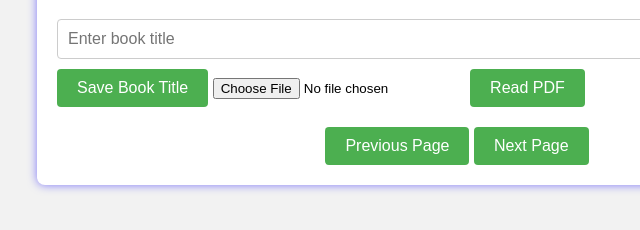
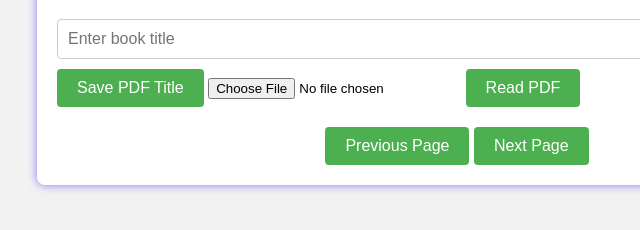
Before and after one commit to KagisoLegodi/personal-project-BCL, a plain HTML site: page index.html in a window 1280 px wide. Shown: the part 330-560 px from the top of the page, 183-823 px from the left. Drawn offline with Linux system fonts and the light colour scheme.

Commit message:
UPDATED HTML

```diff
--- a/index.html
+++ b/index.html
@@ -84,7 +84,7 @@
         </div>
         <h1>THUTO LORE</h1>
         <input type="text" id="book-title" placeholder="Enter book title">
-        <button id="add-book">Save Book Title</button>
+        <button id="add-book">Save PDF Title</button>
         <input type="file" id="pdf-input" accept=".pdf">
         <button id="read-pdf">Read PDF</button>
         <ul id="book-list">
```
Also changed, not shown: images/TLOU.jpg (added).
